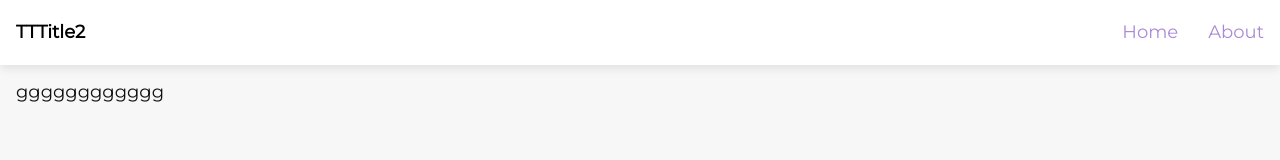
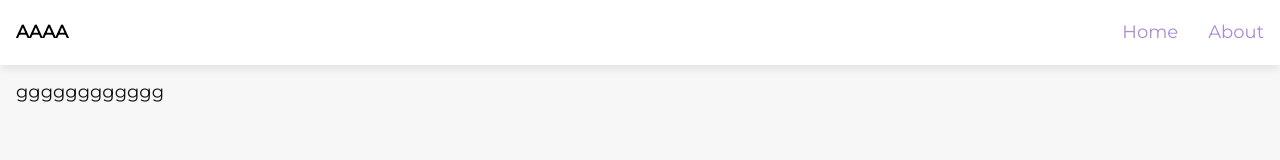
Before and after one commit to AntonVoronezh/vue-first, a Vue app in the folder ddd/: page / in a window 1280 px wide. Shown: the top 160 px of the page. Built offline with nearby package versions, Linux system fonts and the light colour scheme.

Commit message:
add config

```diff
--- a/ddd/src/App.vue
+++ b/ddd/src/App.vue
@@ -1,10 +1,10 @@
 <template>
   <div class="wrapper">
-    <TheHeader :links="links" :title="title" />
+    <TheHeader />
     <div class="wrapper-content">
       <div class="container">gggggggggggg</div>
     </div>
-    <TheFooter :links="links" />
+    <TheFooter  />
   </div>
 </template>
 
@@ -14,23 +14,6 @@ import TheFooter from "@/components/TheFooter";
 
 export default {
   components: { TheHeader, TheFooter },
-  data() {
-    return {
-      title: "TTTitle2",
-      links: [
-        {
-          title: "Home",
-          alias: "home",
-          url: "/",
-        },
-        {
-          title: "About",
-          alias: "about",
-          url: "/about",
-        },
-      ],
-    };
-  },
 };
 </script>
 
--- a/ddd/src/components/TheFooter.vue
+++ b/ddd/src/components/TheFooter.vue
@@ -13,12 +13,13 @@
 </template>
 
 <script>
+import { links } from "@/config";
+
 export default {
-  props: {
-    links: {
-      type: Array,
-      required: true,
-    },
+  data() {
+    return {
+      links,
+    };
   },
 };
 </script>
--- a/ddd/src/components/TheHeader.vue
+++ b/ddd/src/components/TheHeader.vue
@@ -14,20 +14,14 @@
 </template>
 
 <script>
+import { app, links } from "@/config";
+
 export default {
-  props: {
-    title: { type: String, required: true },
-    links: {
-      type: Array,
-      // required: true,
-      // default: [
-      //   {
-      //     title: "Home",
-      //     alias: "home",
-      //     url: "/",
-      //   },
-      // ],
-    },
+  data() {
+    return {
+      title: app.title,
+      links,
+    };
   },
 };
 </script>
--- /dev/null
+++ b/ddd/src/config.js
@@ -0,0 +1,16 @@
+export const app = {
+  title: "AAAA",
+};
+
+export const links = [
+  {
+    title: "Home",
+    alias: "home",
+    url: "/",
+  },
+  {
+    title: "About",
+    alias: "about",
+    url: "/about",
+  },
+];
```
